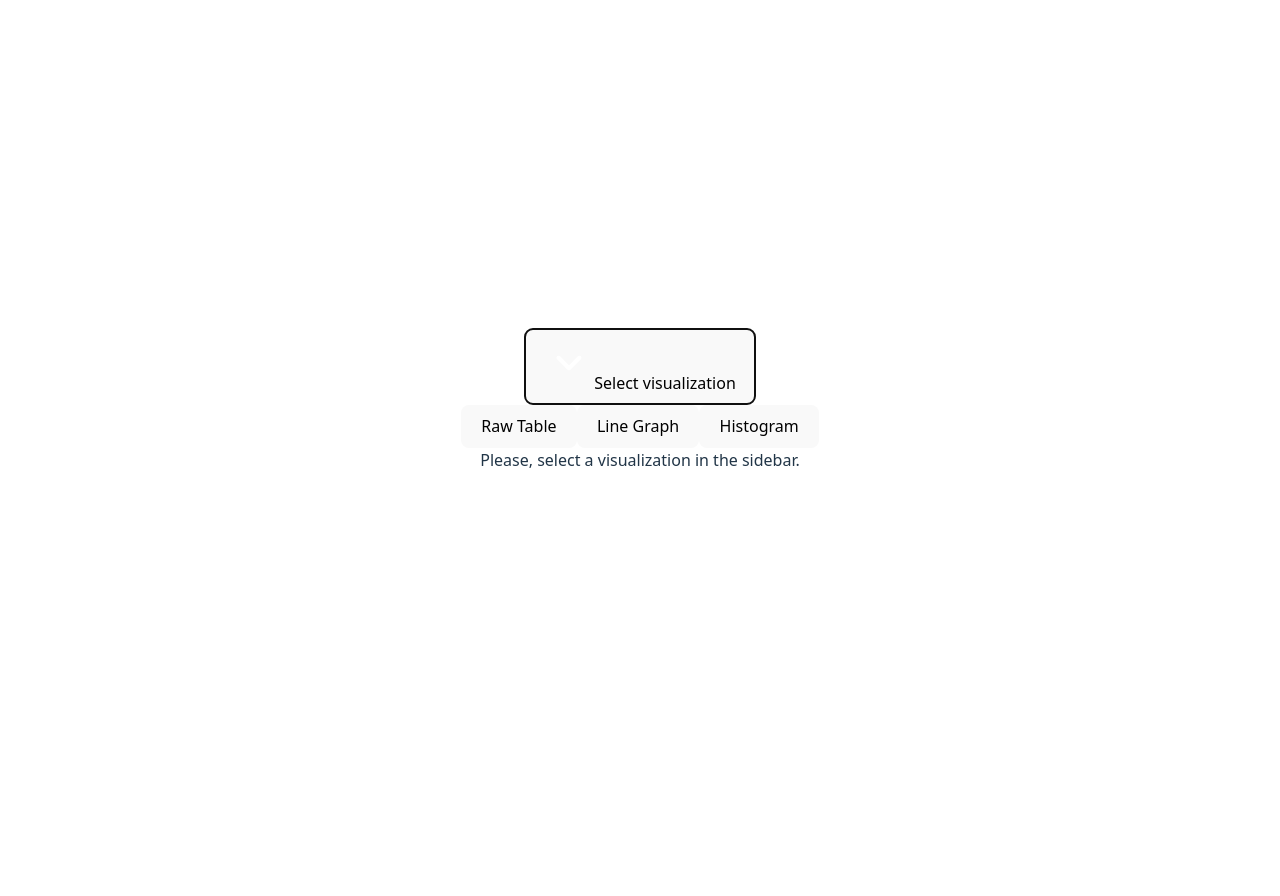
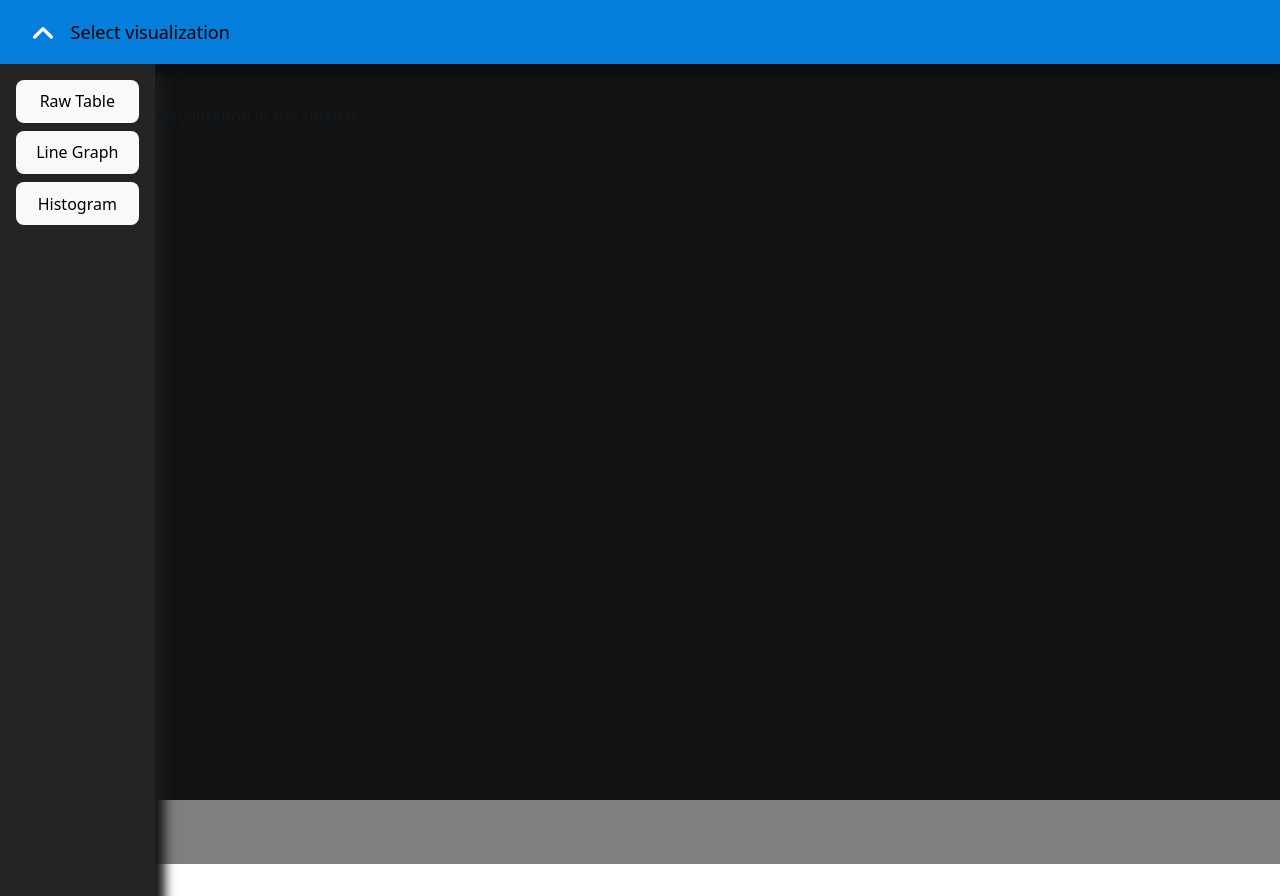
Before and after one commit to psandoli/titanic-challenge, a React (Vite) app: page / in a window 1280 px wide. Both pictures are taken after a click on the button "Select visualization". Before the commit the page ends 800 px from the top, so only its background shows below. Built offline with nearby package versions, Linux system fonts and the light colour scheme.

Commit message:
style: basic sidebar layout

```diff
--- a/src/App.css
+++ b/src/App.css
@@ -1,6 +1,9 @@
 #root {
-  max-width: 1280px;
-  margin: 0 auto;
-  padding: 2rem;
-  text-align: center;
+  width: 100%;
+  height: 100vh;
+  background: #242424;
 }
+
+.details {
+  padding: 40px;
+}
--- a/src/assets/icons/SidebarIcon.jsx
+++ b/src/assets/icons/SidebarIcon.jsx
@@ -1,6 +1,6 @@
 export const SidebarIcon = () => (
     // <Uploaded to: SVG Repo, www.svgrepo.com, Generator: SVG Repo Mixer Tools
-    <svg width="50px" height="50px" viewBox="0 0 24 24" fill="none" xmlns="http://www.w3.org/2000/svg">
+    <svg width="40px" height="40px" viewBox="0 0 24 24" fill="none" xmlns="http://www.w3.org/2000/svg">
         <path fill-rule="evenodd" clipRule="evenodd" d="M12.7071 14.7071C12.3166 15.0976 11.6834 15.0976 11.2929 14.7071L6.29289 9.70711C5.90237 9.31658 5.90237 8.68342 6.29289 8.29289C6.68342 7.90237 7.31658 7.90237 7.70711 8.29289L12 12.5858L16.2929 8.29289C16.6834 7.90237 17.3166 7.90237 17.7071 8.29289C18.0976 8.68342 18.0976 9.31658 17.7071 9.70711L12.7071 14.7071Z" fill="#fff"/>
     </svg>
 )
--- a/src/components/Sidebar/index.jsx
+++ b/src/components/Sidebar/index.jsx
@@ -10,7 +10,7 @@ function Sidebar({chooseVisualization}) {
     const [ isSidebarOpen, setIsSidebarOpen ] = useState(false)
 
     const handleSidebarOpen = () => {
-        setIsSidebarOpen(true)
+        setIsSidebarOpen(!isSidebarOpen)
     }
 
     const handleSidebarSelect = (e) => {
@@ -20,11 +20,12 @@ function Sidebar({chooseVisualization}) {
 
     return (
         <div className='sidebar'>
-        <button name="open-sidebar" onClick={handleSidebarOpen}>
+        <button className={`sidebar-button ${isSidebarOpen ? 'open' : 'closed'}`} name="open-sidebar" onClick={handleSidebarOpen}>
             <SidebarIcon/>
             <span>Select visualization</span>
         </button>
         { isSidebarOpen && (
+            <div className='sidebar-options-outter'>
                 <div className='sidebar-options'>
                     <button onClick={handleSidebarSelect} value={TABLE}>
                         Raw Table
@@ -36,6 +37,7 @@ function Sidebar({chooseVisualization}) {
                         Histogram
                     </button>
                 </div>
+            </div>
         )}
         </div>
     )
--- a/src/components/Sidebar/styles.css
+++ b/src/components/Sidebar/styles.css
@@ -0,0 +1,40 @@
+.sidebar {
+    width: 100%;
+    background: #057fdb;
+    box-shadow: 10px 10px 10px #171a1c;
+}
+
+.sidebar-button {
+    background: none;
+    display: flex;
+    align-items: center;
+    font-size: 18px;
+    gap: 8px;
+}
+
+.sidebar-button:hover, .sidebar-button:active, .sidebar-button:focus {
+    outline: none;
+}
+
+.sidebar-options-outter {
+    position: absolute;
+    height: 100vh;
+    width: 100%;
+    z-index: 1;
+    background: rgba(0, 0, 0, 0.5);
+}
+
+.sidebar-options {
+    height: 100%;
+    width: fit-content;
+    display: flex;
+    flex-direction: column;
+    padding: 16px;
+    gap: 8px;
+    background: #242424;
+    box-shadow: 10px 10px 10px #171a1c;
+}
+
+.open svg {
+    transform: rotateX(180deg);
+}
```
Lines whose indentation alone changed are shown as unchanged.
